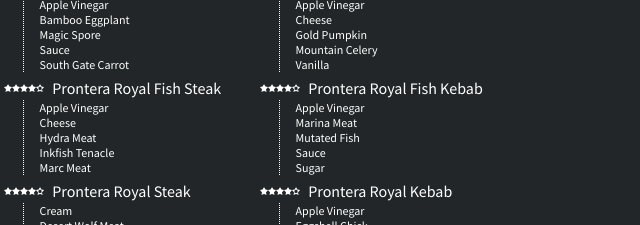
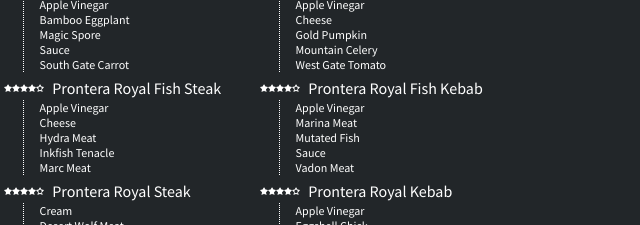
Before and after one commit to sillily/isuckatcooking, a plain HTML site: page index.html in a window 1280 px wide. Shown: the part 702-927 px from the top of the page, 15-655 px from the left. Drawn offline with nearby package versions, Linux system fonts and the light colour scheme.

Commit message:
Fix recipes

```diff
--- a/index.html
+++ b/index.html
@@ -115,9 +115,9 @@
 							{"name": "Hydra", "rating": 3.5, "type": "fry", "ingredients": [16, 11, 4, 33]},
 							{"name": "Geffen Steak", "rating": 3.5, "type": "fry", "ingredients": [6, 7, 4, 8]},
 							{"name": "Fantasy Salad", "rating": 3, "type": "fry", "ingredients": [20, 30, 26, 17]},
-							{"name": "Fantasy Seafood Kebab", "rating": 3, "type": "fry", "ingredients": [16, 32, 26, 30]},
-							{"name": "Fantasy Steak", "rating": 3, "type": "fry", "ingredients": [7, 25, 26, 30]},
-							{"name": "Yummy Salad", "rating": 2.5, "type": "fry", "ingredients": [1, 33, 5]},
+							{"name": "Fantasy Seafood Kebab", "rating": 3, "type": "fry", "ingredients": [16, 32, 26, 31]},
+							{"name": "Fantasy Steak", "rating": 3, "type": "fry", "ingredients": [7, 25, 26, 31]},
+							{"name": "Yummy Salad", "rating": 2.5, "type": "fry", "ingredients": [1, 34, 5]},
 							{"name": "Yummy Fish Steak", "rating": 2.5, "type": "fry", "ingredients": [15, 16, 0]},
 							{"name": "Yummy Steak", "rating": 2.5, "type": "fry", "ingredients": [1, 13, 0]},
 							{"name": "Spicy Branch Vegetable", "rating": 2, "type": "fry", "ingredients": [1, 30, 4]},
@@ -126,8 +126,8 @@
 							{"name": "Vegetable Meal", "rating": 1.5, "type": "fry", "ingredients": [20, 14, 17]},
 							{"name": "Seafood Rice", "rating": 1.5, "type": "fry", "ingredients": [16, 12, 17]},
 							{"name": "Delicious Steak", "rating": 1.5, "type": "fry", "ingredients": [20, 6, 7]},
-							{"name": "Healthy Salad", "rating": 1, "type": "fry", "ingredients": [33, 26]},
-							{"name": "Seafood Bowl", "rating": 1, "type": "fry", "ingredients": [31, 8]},
+							{"name": "Healthy Salad", "rating": 1, "type": "fry", "ingredients": [34, 26]},
+							{"name": "Seafood Bowl", "rating": 1, "type": "fry", "ingredients": [32, 8]},
 							{"name": "Traveler Bacon", "rating": 1, "type": "fry", "ingredients": [13, 26]},
 							{"name": "Rookie Jam", "rating": 0.5, "type": "fry", "ingredients": "fruit"},
 							{"name": "Rookie Fish Steak", "rating": 0.5, "type": "fry", "ingredients": "fish"},
@@ -137,17 +137,17 @@
 							{"name": "Original Will-Green BBQ", "rating": 5, "type": "grill", "ingredients": [1, 10, 14, 20, 18]},
 							{"name": "Original Will-Fish Kebab", "rating": 5, "type": "grill", "ingredients": [15, 22, 16, 12, 18]},
 							{"name": "Original Will-Kebab", "rating": 5, "type": "grill", "ingredients": [28, 21, 6, 7, 18]},
-							{"name": "Prontera Royal Green BBQ", "rating": 4.5, "type": "grill", "ingredients": [10, 20, 33, 3, 0]},
-							{"name": "Prontera Royal Fish Kebab", "rating": 4.5, "type": "grill", "ingredients": [22, 16, 31, 27, 0]},
+							{"name": "Prontera Royal Green BBQ", "rating": 4.5, "type": "grill", "ingredients": [10, 20, 34, 3, 0]},
+							{"name": "Prontera Royal Fish Kebab", "rating": 4.5, "type": "grill", "ingredients": [22, 16, 32, 27, 0]},
 							{"name": "Prontera Royal Kebab", "rating": 4.5, "type": "grill", "ingredients": [21, 7, 25, 0, 27]},
 							{"name": "Sky Blade", "rating": 4, "type": "grill", "ingredients": [10, 14, 27, 0]},
 							{"name": "Trubius Seafood Kebab", "rating": 4, "type": "grill", "ingredients": [22, 12, 0, 3]},
 							{"name": "Giant Pagoda", "rating": 4, "type": "grill", "ingredients": [21, 7, 5, 27]},
-							{"name": "Payon's Vegetable Kebab", "rating": 3.5, "type": "grill", "ingredients": [14, 33, 17, 32]},
-							{"name": "Call From Ocean", "rating": 3.5, "type": "grill", "ingredients": [12, 31, 4, 32]},
-							{"name": "Gold Cross Kebab", "rating": 3.5, "type": "grill", "ingredients": [7, 25, 32, 4]},
-							{"name": "Magic Green BBQ", "rating": 3, "type": "grill", "ingredients": [14, 33, 26, 8]},
-							{"name": "Magic Seafood Kebab", "rating": 3, "type": "grill", "ingredients": [12, 11, 33, 26]},
+							{"name": "Payon's Vegetable Kebab", "rating": 3.5, "type": "grill", "ingredients": [14, 34, 17, 33]},
+							{"name": "Call From Ocean", "rating": 3.5, "type": "grill", "ingredients": [12, 32, 4, 33]},
+							{"name": "Gold Cross Kebab", "rating": 3.5, "type": "grill", "ingredients": [7, 25, 33, 4]},
+							{"name": "Magic Green BBQ", "rating": 3, "type": "grill", "ingredients": [14, 34, 26, 8]},
+							{"name": "Magic Seafood Kebab", "rating": 3, "type": "grill", "ingredients": [12, 11, 34, 26]},
 							{"name": "Magic Meat Kebab", "rating": 3, "type": "grill", "ingredients": [13, 6, 23, 26]},
 							{"name": "Yummy Vegetables", "rating": 2.5, "type": "grill", "ingredients": [10, 30, 0]},
 							{"name": "Yummy Seafood Kebab", "rating": 2.5, "type": "grill", "ingredients": [22, 32, 0]},
@@ -175,22 +175,22 @@
 							{"name": "Sage in Dark", "rating": 4, "type": "boil", "ingredients": [10, 1, 17, 3]},
 							{"name": "Song for You", "rating": 4, "type": "boil", "ingredients": [22, 15, 3, 0]},
 							{"name": "Brandy March", "rating": 4, "type": "boil", "ingredients": [21, 28, 27, 0]},
-							{"name": "Princess' Black Tea", "rating": 3.5, "type": "boil", "ingredients": [14, 20, 32, 26]},
-							{"name": "Al De Baran Fish Soup", "rating": 3.5, "type": "boil", "ingredients": [12, 16, 30, 32]},
-							{"name": "Mother's Hug", "rating": 3.5, "type": "boil", "ingredients": [6, 13, 32, 4]},
-							{"name": "Fantasy Vegetable Soup", "rating": 3, "type": "boil", "ingredients": [33, 30, 20, 8]},
+							{"name": "Princess' Black Tea", "rating": 3.5, "type": "boil", "ingredients": [14, 20, 31, 26]},
+							{"name": "Al De Baran Fish Soup", "rating": 3.5, "type": "boil", "ingredients": [12, 16, 31, 33]},
+							{"name": "Mother's Hug", "rating": 3.5, "type": "boil", "ingredients": [6, 13, 33, 4]},
+							{"name": "Fantasy Vegetable Soup", "rating": 3, "type": "boil", "ingredients": [34, 30, 20, 8]},
 							{"name": "Fantasy Fish Soup", "rating": 3, "type": "boil", "ingredients": [16, 11, 17, 26]},
 							{"name": "Fantasy Broth", "rating": 3, "type": "boil", "ingredients": [25, 7, 30, 17]},
 							{"name": "Yummy Vegetable Soup", "rating": 2.5, "type": "boil", "ingredients": [1, 10, 5]},
 							{"name": "Yummy Seafood Soup", "rating": 2.5, "type": "boil", "ingredients": [15, 22, 0]},
 							{"name": "Yummy Broth", "rating": 2.5, "type": "boil", "ingredients": [1, 25, 5]},
-							{"name": "Warm Oasis", "rating": 2, "type": "boil", "ingredients": [1, 10, 32]},
+							{"name": "Warm Oasis", "rating": 2, "type": "boil", "ingredients": [1, 10, 33]},
 							{"name": "Singing Soul", "rating": 2, "type": "boil", "ingredients": [22, 15, 17]},
 							{"name": "Satisfied", "rating": 2, "type": "boil", "ingredients": [28, 21, 31]},
 							{"name": "Delicious Vegetable Soup", "rating": 1.5, "type": "boil", "ingredients": [20, 14, 9]},
 							{"name": "Warm Current", "rating": 1.5, "type": "boil", "ingredients": [12, 11, 8]},
 							{"name": "Music Box Broth", "rating": 1.5, "type": "boil", "ingredients": [7, 25, 31]},
-							{"name": "Mum's Soup", "rating": 1, "type": "boil", "ingredients": [29, 33]},
+							{"name": "Mum's Soup", "rating": 1, "type": "boil", "ingredients": [30, 34]},
 							{"name": "Fish Head Soup", "rating": 1, "type": "boil", "ingredients": [11, 26]},
 							{"name": "Fragrant Broth", "rating": 1, "type": "boil", "ingredients": [13, 8]},
 							{"name": "Rookie Black Tea", "rating": 0.5, "type": "boil", "ingredients": "fruit"},
@@ -199,29 +199,31 @@
 							{"name": "Rookie Broth", "rating": 0.5, "type": "boil", "ingredients": "meat"},
 
 							{"name": "Original Will-Ice Cream", "rating": 5, "type": "chill", "ingredients": [19, 2, 9, 18, 24]},
-							{"name": "Original Will-Cookies", "rating": 5, "type": "chill", "ingredients": [19, 2, 9, 34, 18]},
-							{"name": "Original Will-Juice", "rating": 5, "type": "chill", "ingredients": [19, 2, 9, 34, 24]},
+							{"name": "Original Will-Cookies", "rating": 5, "type": "chill", "ingredients": [19, 2, 9, 35, 18]},
+							{"name": "Original Will-Juice", "rating": 5, "type": "chill", "ingredients": [19, 2, 9, 35, 24]},
 							{"name": "Prontera Royal Ice Cream", "rating": 4.5, "type": "chill", "ingredients": [2, 9, 23, 3, 5]},
 							{"name": "Prontera Royal Cookie", "rating": 4.5, "type": "chill", "ingredients": [19, 2, 23, 3, 5]},
 							{"name": "Prontera Royal Juice", "rating": 4.5, "type": "chill", "ingredients": [19, 35, 29, 3, 5]},
 							{"name": "Gatler's Palace", "rating": 4, "type": "chill", "ingredients": [2, 35, 5, 3]},
-							{"name": "Princess' Afternoon Tea", "rating": 4, "type": "chill", "ingredients": [19, 2, 30, 3]},
+							{"name": "Princess' Afternoon Tea", "rating": 4, "type": "chill", "ingredients": [19, 2, 31, 3]},
 							{"name": "Summer Star", "rating": 4, "type": "chill", "ingredients": [19, 9, 5, 3]},
-							{"name": "Bigfoot Forest Cookie", "rating": 3.5, "type": "chill", "ingredients": [9, 34, 32, 8]},
-							{"name": "Marchant City's Cake", "rating": 3.5, "type": "chill", "ingredients": [34, 28, 17, 32]},
-							{"name": "Noble Black Tea", "rating": 3.5, "type": "chill", "ingredients": [9, 23, 30, 32]},
-							{"name": "Magic Cookie", "rating": 3, "type": "chill", "ingredients": [34, 28, 30, 17]},
-							{"name": "Magic Ice Cream", "rating": 3, "type": "chill", "ingredients": [23, 9, 30, 17]},
+							{"name": "Bigfoot Forest Cookie", "rating": 3.5, "type": "chill", "ingredients": [9, 35, 33, 8]},
+							{"name": "Marchant City's Cake", "rating": 3.5, "type": "chill", "ingredients": [35, 29, 17, 33]},
+							{"name": "Noble Black Tea", "rating": 3.5, "type": "chill", "ingredients": [9, 23, 31, 33]},
+							{"name": "Magic Cookie", "rating": 3, "type": "chill", "ingredients": [35, 29, 31, 17]},
+							{"name": "Magic Ice Cream", "rating": 3, "type": "chill", "ingredients": [23, 9, 31, 17]},
 							{"name": "Magic Bread", "rating": 3, "type": "chill", "ingredients": [13, 9, 26, 8]},
 							{"name": "Yummy Cookie", "rating": 2.5, "type": "chill", "ingredients": [19, 23, 5]},
 							{"name": "Yummy Tea", "rating": 2.5, "type": "chill", "ingredients": [19, 2, 17]},
 							{"name": "Yummy Cake", "rating": 2.5, "type": "chill", "ingredients": [2, 29, 5]},
-							{"name": "Ancient Ice Honey", "rating": 2, "type": "chill", "ingredients": [19, 2, 32]},
-							{"name": "Ventican Bread", "rating": 2, "type": "chill", "ingredients": [28, 10, 32]},
-							{"name": "Duke Juice", "rating": 2, "type": "chill", "ingredients": [19, 9, 32]},
+							{"name": "Ancient Ice Honey", "rating": 2, "type": "chill", "ingredients": [19, 2, 33]},
+							{"name": "Vantican Bread", "rating": 2, "type": "chill", "ingredients": [28, 10, 33]},
+							{"name": "Duke Juice", "rating": 2, "type": "chill", "ingredients": [19, 9, 33]},
+							{"name": "Poring Parfait", "rating": 1.5, "type": "chill", "ingredients": [29, 23, 9]},
 							{"name": "Cheese Cake", "rating": 1.5, "type": "chill", "ingredients": [9, 17, 8]},
-							{"name": "Seaside Black Tea", "rating": 1.5, "type": "chill", "ingredients": [34, 30, 17]},
-							{"name": "Ice Cream", "rating": 1, "type": "chill", "ingredients": [23, 28]},
+							{"name": "Seaside Black Tea", "rating": 1.5, "type": "chill", "ingredients": [35, 31, 17]},
+							{"name": "Smokie Cookie", "rating": 1, "type": "chill", "ingredients": [29, 8, 26]},
+							{"name": "Ice Cream", "rating": 1, "type": "chill", "ingredients": [23, 29]},
 							{"name": "Ray Dessert", "rating": 1, "type": "chill", "ingredients": [30, 8]},
 							{"name": "Rookie Fruit Plate", "rating": 0.5, "type": "chill", "ingredients": "fruit"},
 							{"name": "Rookie Sushi", "rating": 0.5, "type": "chill", "ingredients": "fish"},
```
